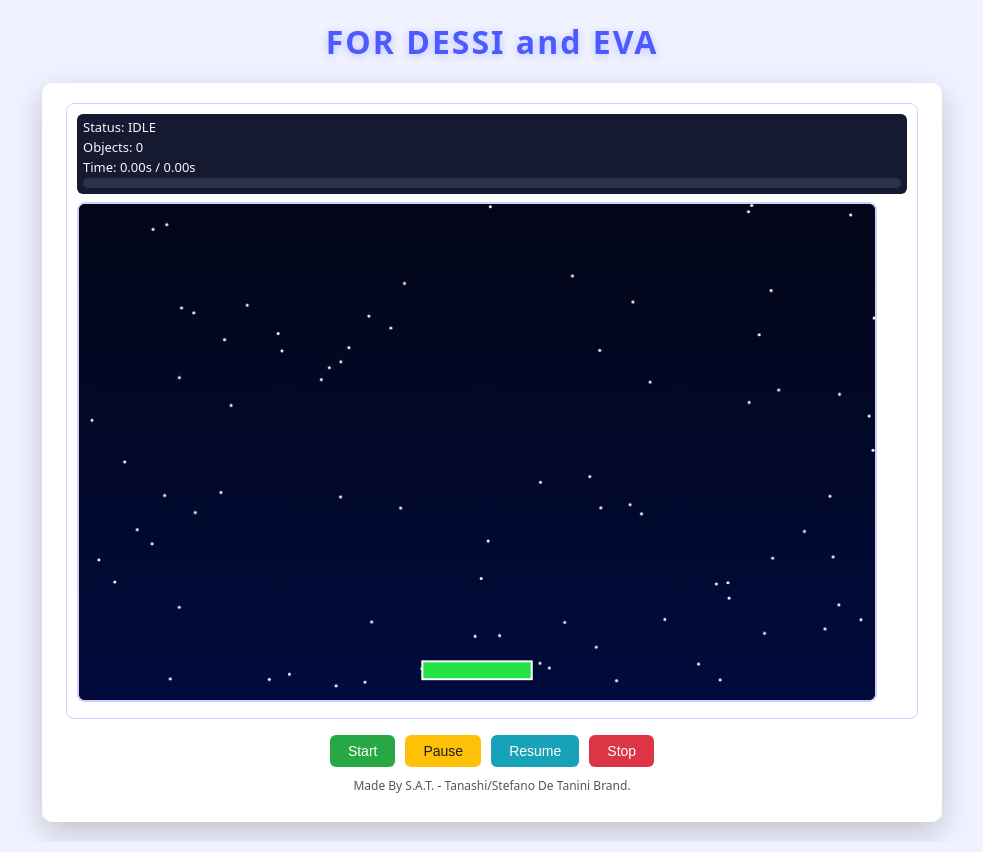
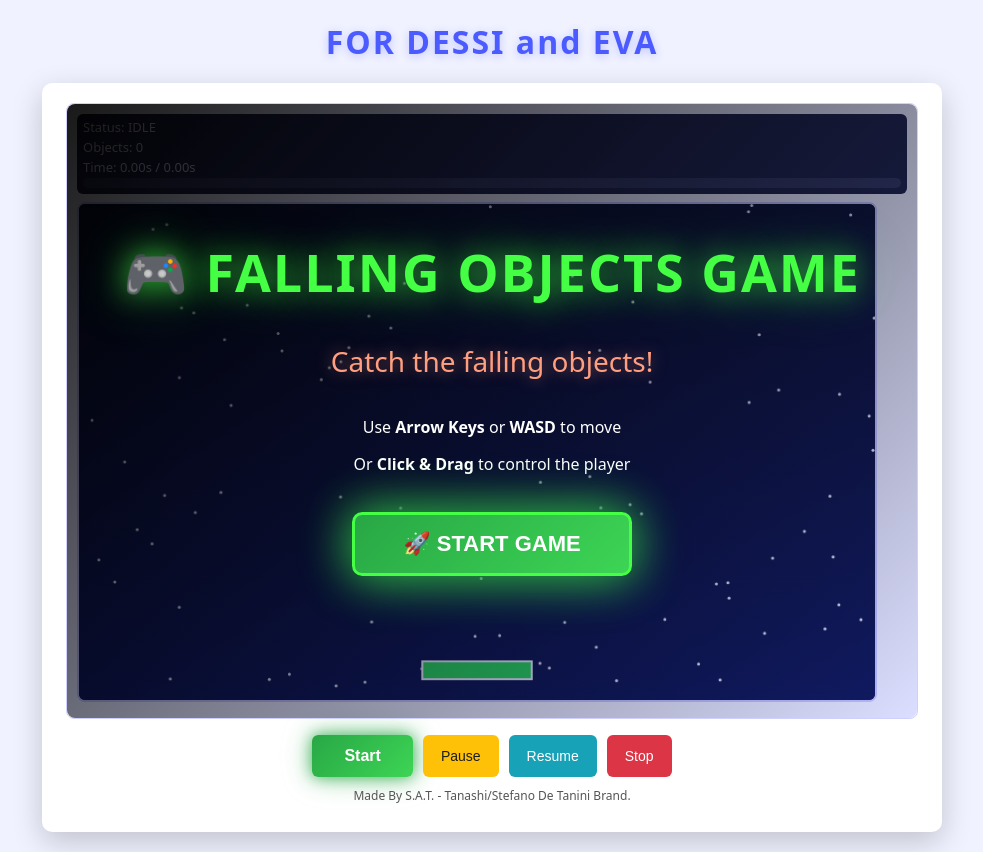
Before and after one commit to SATananov/falling-objects-game, a website built with Vite: page index.html in a window 1280 px wide. Shown: the whole page, without its empty margins (148-1131 px from the left). Built offline with nearby package versions, Linux system fonts and the light colour scheme.

```diff
--- a/index.html
+++ b/index.html
@@ -31,6 +31,17 @@
             <button id="btn-next-level" class="next-level-btn">Go To Next Level</button>
           </div>
         </div>
+        <div id="welcome-overlay" class="welcome-overlay">
+          <div class="welcome-container">
+            <div class="welcome-title">🎮 FALLING OBJECTS GAME</div>
+            <div class="welcome-subtitle">Catch the falling objects!</div>
+            <div class="welcome-controls">
+              <p>Use <strong>Arrow Keys</strong> or <strong>WASD</strong> to move</p>
+              <p>Or <strong>Click & Drag</strong> to control the player</p>
+            </div>
+            <button id="btn-start-welcome" class="start-welcome-btn">🚀 START GAME</button>
+          </div>
+        </div>
         <canvas id="game-canvas" width="800" height="500"></canvas>
       </div>
 
--- a/src/main.ts
+++ b/src/main.ts
@@ -708,6 +708,7 @@
   private levelPassedOverlay = document.getElementById("level-passed-overlay") as HTMLDivElement;
   private levelPassedText = document.getElementById("level-passed-text") as HTMLDivElement;
   private nextLevelBtn = document.getElementById("btn-next-level") as HTMLButtonElement;
+  private welcomeOverlay = document.getElementById("welcome-overlay") as HTMLDivElement;
 
   constructor(canvas: HTMLCanvasElement) {
     const context = canvas.getContext("2d");
@@ -791,6 +792,7 @@
 
     this.gameOverOverlay.classList.add("hidden");
     this.levelPassedOverlay.classList.add("hidden");
+    this.welcomeOverlay.classList.add("hidden");
 
     // Play background music
     if (this.backgroundMusic) {
@@ -1096,8 +1098,10 @@
     const btnPause = document.getElementById("btn-pause") as HTMLButtonElement;
     const btnResume = document.getElementById("btn-resume") as HTMLButtonElement;
     const btnStop = document.getElementById("btn-stop") as HTMLButtonElement;
+    const btnStartWelcome = document.getElementById("btn-start-welcome") as HTMLButtonElement;
 
     btnStart.addEventListener("click", () => this.start());
+    btnStartWelcome.addEventListener("click", () => this.start());
     btnPause.addEventListener("click", () => this.pause());
     btnResume.addEventListener("click", () => this.resume());
     btnStop.addEventListener("click", () => this.stop());
--- a/src/style.css
+++ b/src/style.css
@@ -225,6 +225,100 @@
   }
 }
 
+.welcome-overlay {
+  position: absolute;
+  top: 0;
+  left: 0;
+  width: 100%;
+  height: 100%;
+  background: linear-gradient(135deg, rgba(0, 0, 0, 0.9), rgba(76, 91, 255, 0.2));
+  border-radius: 8px;
+  display: flex;
+  align-items: center;
+  justify-content: center;
+  z-index: 200;
+}
+
+.welcome-overlay.hidden {
+  display: none;
+}
+
+.welcome-container {
+  display: flex;
+  flex-direction: column;
+  align-items: center;
+  gap: 25px;
+  text-align: center;
+}
+
+.welcome-title {
+  font-size: 52px;
+  font-weight: bold;
+  color: #44ff44;
+  text-shadow: 0 0 30px rgba(68, 255, 68, 0.7), 0 0 60px rgba(68, 255, 68, 0.4);
+  animation: titleBounce 2s ease-in-out infinite;
+  letter-spacing: 2px;
+}
+
+.welcome-subtitle {
+  font-size: 28px;
+  color: #ff9f80;
+  text-shadow: 0 0 15px rgba(255, 159, 128, 0.5);
+  animation: fadeInUp 0.8s ease-out 0.3s both;
+}
+
+.welcome-controls {
+  font-size: 16px;
+  color: #ffffff;
+  animation: fadeInUp 0.8s ease-out 0.5s both;
+  line-height: 1.8;
+}
+
+.welcome-controls p {
+  margin: 8px 0;
+}
+
+.start-welcome-btn {
+  padding: 16px 48px;
+  font-size: 22px;
+  font-weight: bold;
+  background: linear-gradient(135deg, #28a745, #3dd555);
+  color: #ffffff;
+  border: 3px solid #44ff44;
+  border-radius: 10px;
+  cursor: pointer;
+  transition: all 0.3s ease;
+  box-shadow: 0 0 30px rgba(40, 167, 69, 0.8);
+  animation: fadeInUp 0.8s ease-out 0.7s both, buttonPulse 1.5s ease-in-out infinite 1s;
+}
+
+.start-welcome-btn:hover {
+  transform: translateY(-4px) scale(1.08);
+  box-shadow: 0 0 50px rgba(40, 167, 69, 1), 0 0 70px rgba(68, 255, 68, 0.5);
+}
+
+.start-welcome-btn:active {
+  transform: translateY(-1px);
+}
+
+@keyframes titleBounce {
+  0%, 100% {
+    transform: translateY(0);
+  }
+  50% {
+    transform: translateY(-10px);
+  }
+}
+
+@keyframes buttonPulse {
+  0%, 100% {
+    box-shadow: 0 0 30px rgba(40, 167, 69, 0.8);
+  }
+  50% {
+    box-shadow: 0 0 50px rgba(40, 167, 69, 1), 0 0 70px rgba(68, 255, 68, 0.6);
+  }
+}
+
 .hud {
   color: #f7f7ff;
   font-size: 13px;
@@ -277,7 +371,17 @@
 }
 
 #btn-start {
-  background: #28a745;
+  background: linear-gradient(135deg, #28a745, #3dd555);
+  font-size: 16px;
+  padding: 12px 32px;
+  font-weight: bold;
+  box-shadow: 0 0 15px rgba(40, 167, 69, 0.6);
+  animation: glowPulse 1s ease-in-out infinite;
+}
+
+#btn-start:hover {
+  transform: translateY(-2px) scale(1.05);
+  box-shadow: 0 0 25px rgba(40, 167, 69, 0.8);
 }
 
 #btn-start.active {
```
Also changed, not shown: .github/workflows/deploy.yml, dist/assets/index-BlvHhLGk.js (deleted), dist/assets/index-D6Z6bp_T.js (added), dist/assets/index-DNDk9yEm.css (added), dist/assets/index-DbNwyRD9.css (deleted), dist/index.html.
